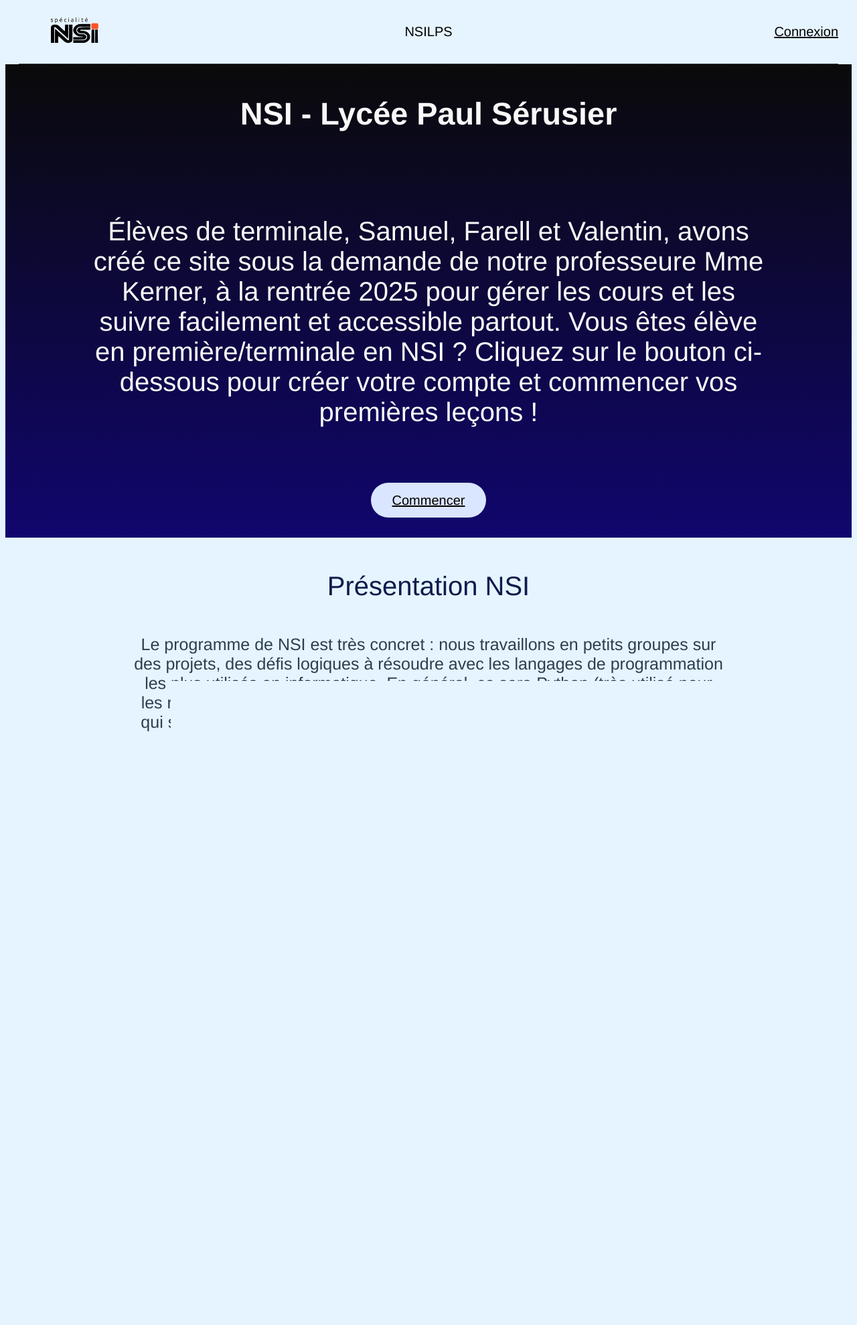
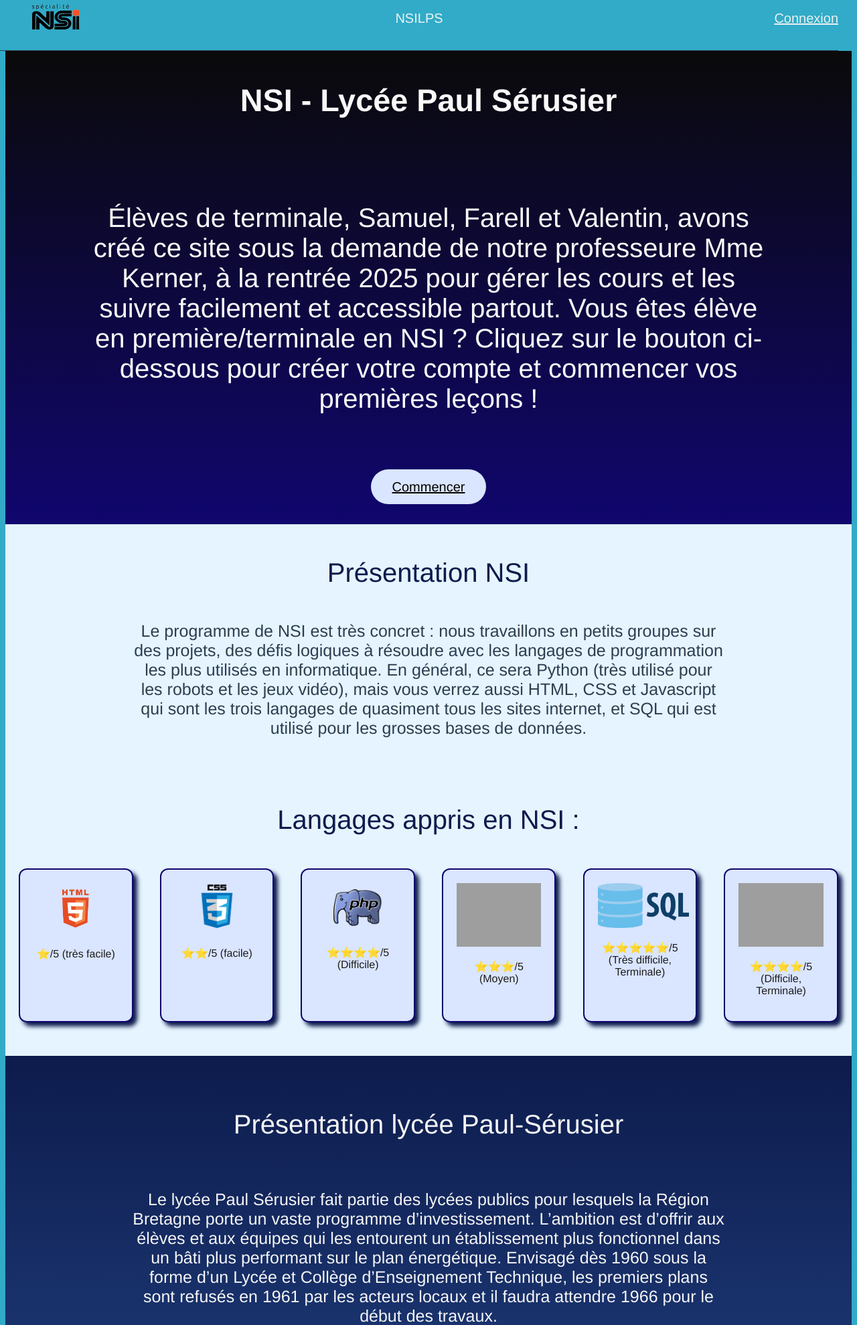
Before and after one commit to VNicolasNSI/sitensi, a PHP site: page /index.html in a window 1280 px wide. Shown: the top 1979 px of the page at 67% size. Run offline with PHP 8.4, Linux system fonts and the light colour scheme; grey boxes are pictures that could not be loaded.

Commit message:
deshgrethtgh

```diff
--- a/nsi-pauls-/accueil.css
+++ b/nsi-pauls-/accueil.css
@@ -10,9 +10,11 @@ ul {
 nav {
     border-bottom: 1px solid #2c3e50;
     justify-content: center;
-    margin-left: 20px;
+    margin-left: -8px;
     margin-right: 20px;
-    background-color: #e6f4ff;
+    margin-top: -20px;
+    background-color: #31ABC8;
+    color: #EDF1F2;
 }
 
 .accueilun {
@@ -106,7 +108,7 @@ html {
 }
 
 body {
-    background-color: #e6f4ff;
+    background-color: #31ABC8;
 }
 
 .accueiltrois {
@@ -338,3 +340,7 @@ aside {
 .submit:hover {
     transform: scale(1.1);
 }
+
+a {
+    color: #EDF1F2;
+}
```
